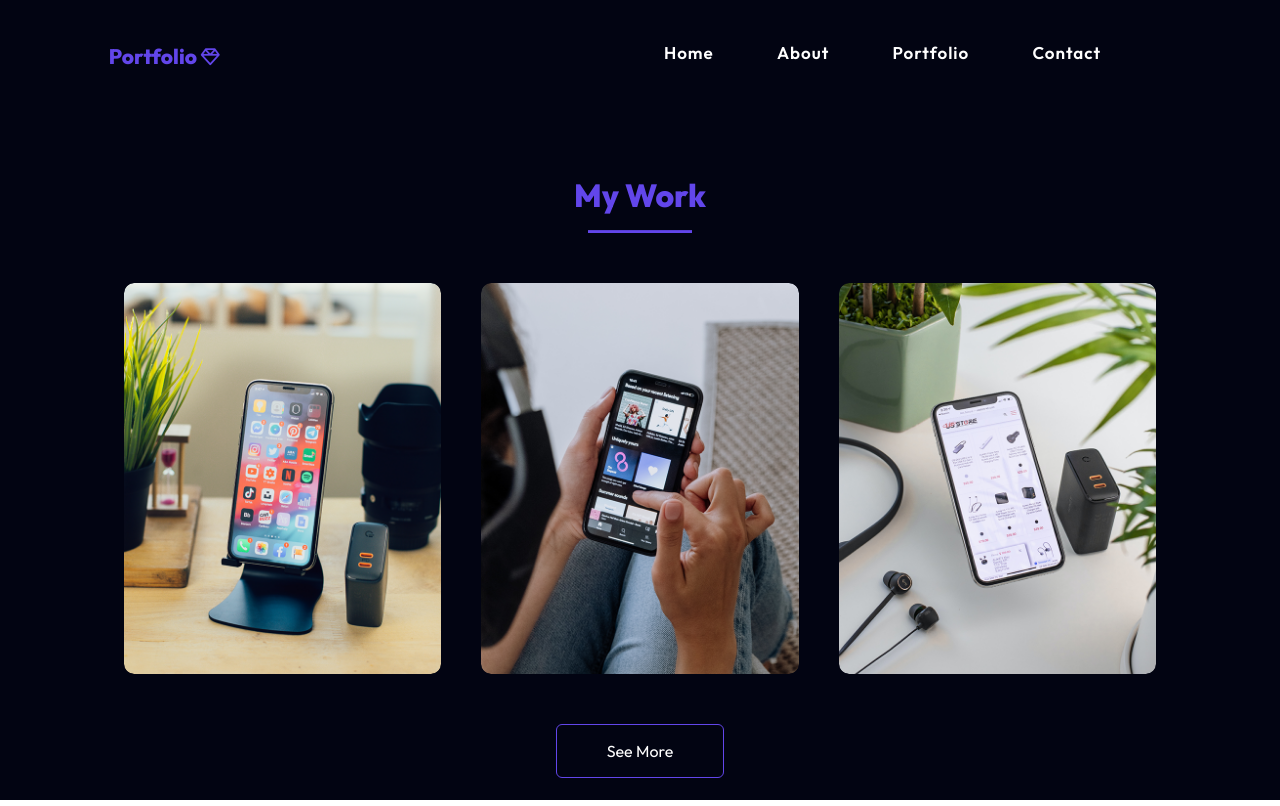
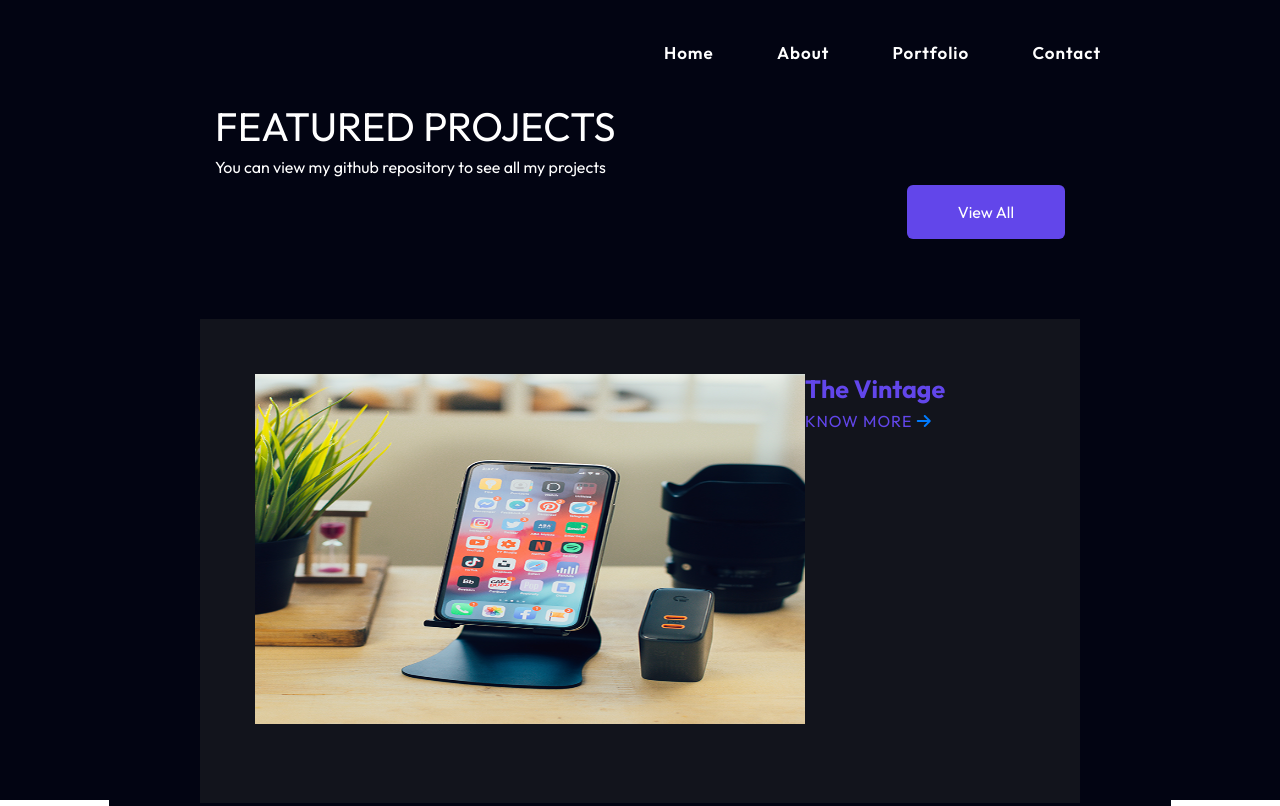
Before and after one commit to oyesa/portfolio2, a plain HTML site: page portfolio.html in a window 1280 px wide. Shown: the top 806 px of the page. Drawn offline with nearby package versions, Linux system fonts and the light colour scheme.

Commit message:
change portfolio section layout

```diff
--- a/portfolio.css
+++ b/portfolio.css
@@ -2,12 +2,25 @@
 
 font-family: 'Roboto', sans-serif; */
 
-
 *{
+	padding: 0;
 	margin: 0;
-  padding: 0;
 	box-sizing: border-box;
 	font-family: 'Outfit', sans-serif;
+	list-style: none;
+	text-decoration: none;
+	scroll-behavior: smooth;
+}
+
+:root{
+	--bg-color: #020312;
+	--text-color: #fff;
+	--main-color: #6246ea;
+	--second-color: gray;
+	--other-color: #12141c;
+	--h1-font: 5.2rem;
+	--h2-font: 3.5rem;
+	--p-font: 1.1rem;
 }
 
 .header{
@@ -49,10 +62,10 @@ nav{
   text-decoration: none;
 }
 
-.menu-icon{
+/* .menu-icon{
   width: 35px;
   cursor: pointer;
-}
+} */
 
 nav ul{
   flex: 1;
@@ -83,102 +96,88 @@ nav ul li a:hover{
 /* Portfolio */
 
 #portfolio{
-  background: #020412;
-  margin-top: 7%;
+  background: #020412 !important;
+  padding-left: 10%;
+  padding-right: 10%;
 }
 
-.sub-t{
-  width:10%;
-  background-color: #6246ea;
-  height: 2px;
-  margin-left:45% !important;
-  margin-right:45% !important;
-  opacity: 1;
-}
-.sub-title{
-  text-align: center;
-  color: #6246ea;
-  font-weight: 800 !important;
+.portfolio-content{
+	display: grid;
+	grid-template-columns: repeat(auto-fit, minmax(410px, auto));
+	align-items: center;
+	gap: 5rem;
+	margin-top: 5rem;
 }
 
-.work-list{
-  display: grid;
-  grid-template-columns: repeat(auto-fit, minmax(250px, 1fr));
-  grid-gap: 40px;
-  margin-top: 50px;
+.btn-right{
+  text-align: right;
 }
 
-.work{
-  border-radius: 10px;
-  position: relative;
-  overflow: hidden;
+.btn{
+  width: fit-content;
+  padding: 14px 50px;
+  border-radius: 6px;
+  text-decoration: none;
+  background: #6246ea;
+  color: #fff;
+  transition: background 0.5s;
   }
 
-.work img{
-  width: 100%;
-  border-radius: 10px;
-  display: block;
-  transition: transform 0.5s;
+  .btn:hover{
+  background: transparent;
+  color: #fff;
+  border: 2px solid #6246ea;
   }
 
-.layer{
-  width: 100%;
-  height: 0;
-  background: linear-gradient(rgba(0,0,0,0.6),#6246ea);
-  border-radius: 10px;
-  position: absolute;
-  left: 0;
-  bottom: 0;
-  overflow: hidden;
+.row img{
+	height: 350px;
+	width: 550px;
+	margin-bottom: 1.5rem;
+}
+.row{
+	padding: 55px;
+	background: #12141c;
+	transition: all .40s ease;
+}
+.main-row{
 	display: flex;
 	align-items: center;
-  justify-content: center;
-  flex-direction: column;
-  padding: 0 40px;
-  text-align: center;
-  font-size: 17px;
-  transition: height 0.9s;
+	justify-content: space-between;
+	margin-bottom: 1rem;
+}
+.row h3{
+	font-size: 25px;
+	font-weight: 700;
+}
+.row h6{
+	color: var(--main-color);
+	font-size: 16px;
+	font-weight: 500;
+	letter-spacing: 1px;
+}
+.row-icon i{
+	font-size: 21px;
+}
+.row:hover{
+	transform: scale(1.01) translateY(-5px);
+	cursor: pointer;
 }
 
-.layer a{
-  text-decoration: none;
-  font-size: 18px;
-  line-height: 43px;
-  background: #fff;
-  width: 40px;
-  height: 40px;
-  border-radius: 50%;
-  text-align: center;
+/* .heading-port{
+  font-size: 3.4rem;
+  font-weight: 800;
+  letter-spacing: 1px;
   color: #6246ea;
 }
 
-.layer h3{
-  font-weight: 600;
-  margin-bottom: 20px;
-  color: #fff;
+.sub-heading{
+  color: #6246ea;
+  font-weight: 400 !important;
+  font-size: 21px;
 }
 
-.work:hover img{
-  transform: scale(1.1);
-}
-
-.work:hover .layer{
-  height: 100%;
-}
-
-.btn{
-  display: block;
-  margin: 50px auto;
-  width: fit-content;
-  border: 1px solid #6246ea;
-  padding: 14px 50px;
-  border-radius: 6px;
-  text-decoration: none;
-  color: #fff;
-  transition: background 0.5s;
-
-}
-
-.btn:hover{
-  background: #6246ea;
-}
+.portfolio-header{
+  display: flex;
+  align-items: flex-end;
+  justify-content: space-between;
+} */
--- a/portfolio.html
+++ b/portfolio.html
@@ -20,8 +20,7 @@
     <!-- navbar -->
     <div class="header">
       <nav>
-        <a href="index.html"><h3>Portfolio <i class="fa fa-diamond" id="diamond"></i></h3></a>
-        <!-- <img class="logo" src="images/logo3.1.png" alt="logo image"> -->
+        <!-- <a href="index.html"><h3>Portfolio <i class="fa fa-diamond" id="diamond"></i></h3></a> -->
         <ul>
           <li><a href="index.html">Home</a></li>
           <li><a href="about.html">About</a></li>
@@ -33,44 +32,75 @@
 
 
 <!-- Portfolio -->
-      <div id="portfolio">
-        <div class="container">
-          <h2 class="sub-title">My Work</h2>
-          <hr class="sub-t"/>
-
-          <div class="work-list">
-            <div class="work">
-              <img src="images/work-1.png" alt="">
-              <div class="layer">
-                <h3>Instagram Clone</h3>
-                <p>This is a clone for the popular social media App - Instagram.
-                  Check it out.</p>
-                  <a href="https://instaclownolu.herokuapp.com/accounts/login/?next=/"><i class="fa fa-external-link"></i></a>
+	<section class="portfolio" id="portfolio">
+		<div class="main-text">
+			<h1>FEATURED PROJECTS</h1>
+			<h6>You can view my github repository to see all my projects</h6>
+      <div class="btn-right">
+        <a href="https://github.com/oyesa?tab=repositories" class="btn">View All</a>
       </div>
 		</div>
-            <div class="work">
-              <img src="images/work-2.png" alt="">
-              <div class="layer">
-                <h3>Gallery App</h3>
-                <p>This is a personal gallery web application that showcases pictures for others to see.
-                  Check it out.</p>
-                  <a href="https://tribegallery.herokuapp.com/"><i class="fa fa-external-link"></i></a>
+
+		<div class="portfolio-content">
+
+			<div class="row">
+				<img src="images/work-1.png">
+				<div class="main-row">
+					<div class="row-text">
+					</div>
+					<div class="row-icon">
 					</div>
 				</div>
-            <div class="work">
-              <img src="images/work-3.png" alt="">
-              <div class="layer">
-                <h3>Quotes App</h3>
-                <p>Life Quotes is an Angular application that enables users to interact with quotes posted.
-                  Check it out.</p>
-                  <a href="https://oyesa.github.io/Life-Quotes/"><i class="fa fa-external-link"></i></a>
+				<div>
+          <h3>The Vintage</h3>
+          <h6>KNOW MORE <a href="https://instaclownolu.herokuapp.com/accounts/login/?next=/"><i class="fa fa-arrow-right"></i></a></h6>
+        </div>
+			</div>
+
+			<div class="row">
+				<img src="images/work-2.png">
+				<div class="main-row">
+					<div class="row-text">
+					</div>
+					<div class="row-icon">
+					</div>
+				</div>
+        <div>
+          <h3>The Vintage</h3>
+          <h6>KNOW MORE <a href="https://instaclownolu.herokuapp.com/accounts/login/?next=/"><i class="fa fa-arrow-right"></i></a></h6>
+        </div>
+			</div>
+
+			<div class="row">
+				<img src="images/work-3.png">
+				<div class="main-row">
+					<div class="row-text">
+					</div>
+					<div class="row-icon">
+					</div>
+				</div>
+				<div>
+          <h3>The Vintage</h3>
+          <h6>KNOW MORE <a href="https://instaclownolu.herokuapp.com/accounts/login/?next=/"><i class="fa fa-arrow-right"></i></a></h6>
+        </div>
+			</div>
+
+			<div class="row">
+				<img src="images/work-1.png">
+				<div class="main-row">
+					<div class="row-text">
+					</div>
+					<div class="row-icon">
+					</div>
+				</div>
+				<div>
+          <h3>The Vintage</h3>
+          <h6>KNOW MORE <a href="https://instaclownolu.herokuapp.com/accounts/login/?next=/"><i class="fa fa-arrow-right"></i></a></h6>
         </div>
 			</div>
 
 		</div>
-          <a href="https://github.com/oyesa?tab=repositories" class="btn">See More</a>
-        </div>
-      </div>
+	</section>
 
 
     <!-- Optional JavaScript -->
--- a/styles.css
+++ b/styles.css
@@ -169,7 +169,7 @@ nav ul li a:hover{
 }
 
 #services .container{
-  margin-bottom: 10%;
+  margin-bottom: 17%;
 }
 
 .services-list{
@@ -181,7 +181,7 @@ nav ul li a:hover{
 
 .sub-t{
   color: #6246ea;
-  font-size: 3.2rem;
+  font-size: 3.4rem;
   font-weight: 800 !important;
   text-align: center;
   padding-bottom: 5%;
@@ -240,6 +240,7 @@ h2{
 
 
 /* contact section */
+
 section.contact{
   background: url("images/contact2.jpg") no-repeat center center/cover;
   max-width: 100vw;
```
Lines whose indentation alone changed are shown as unchanged.
